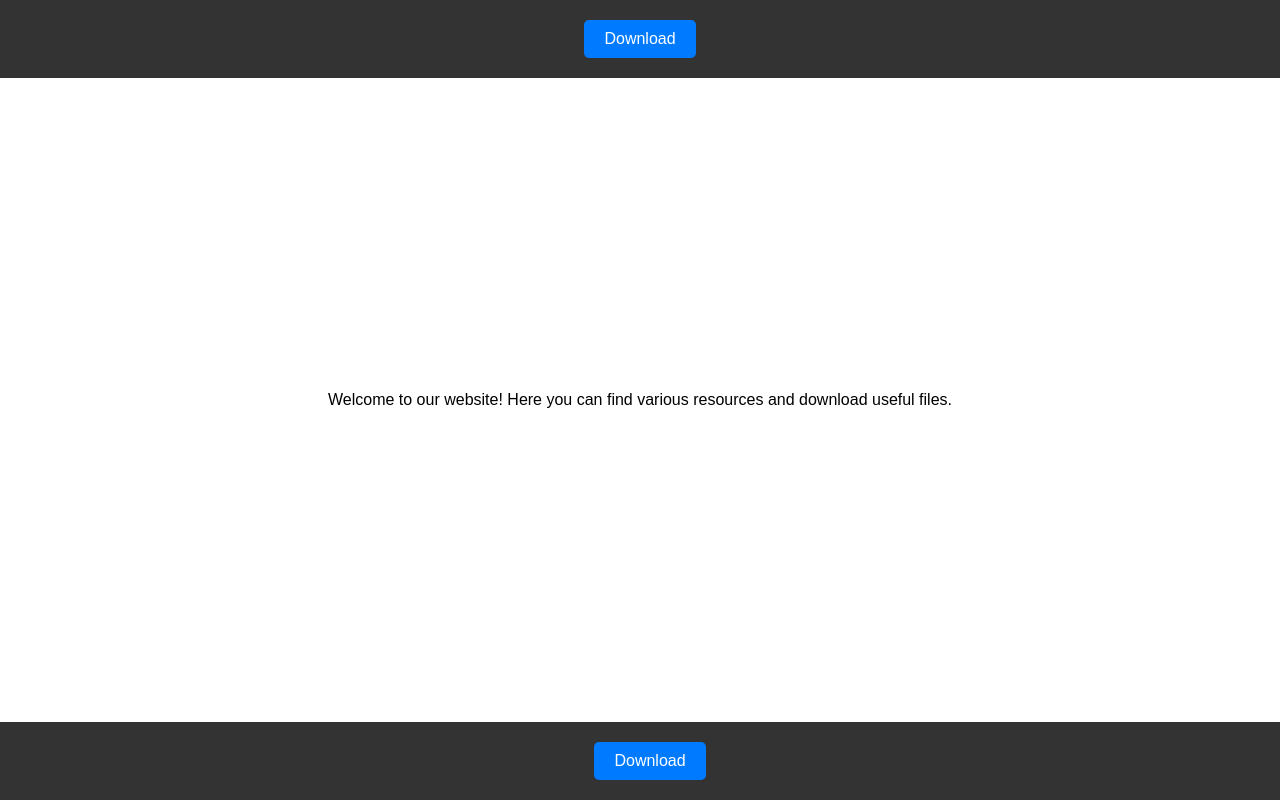
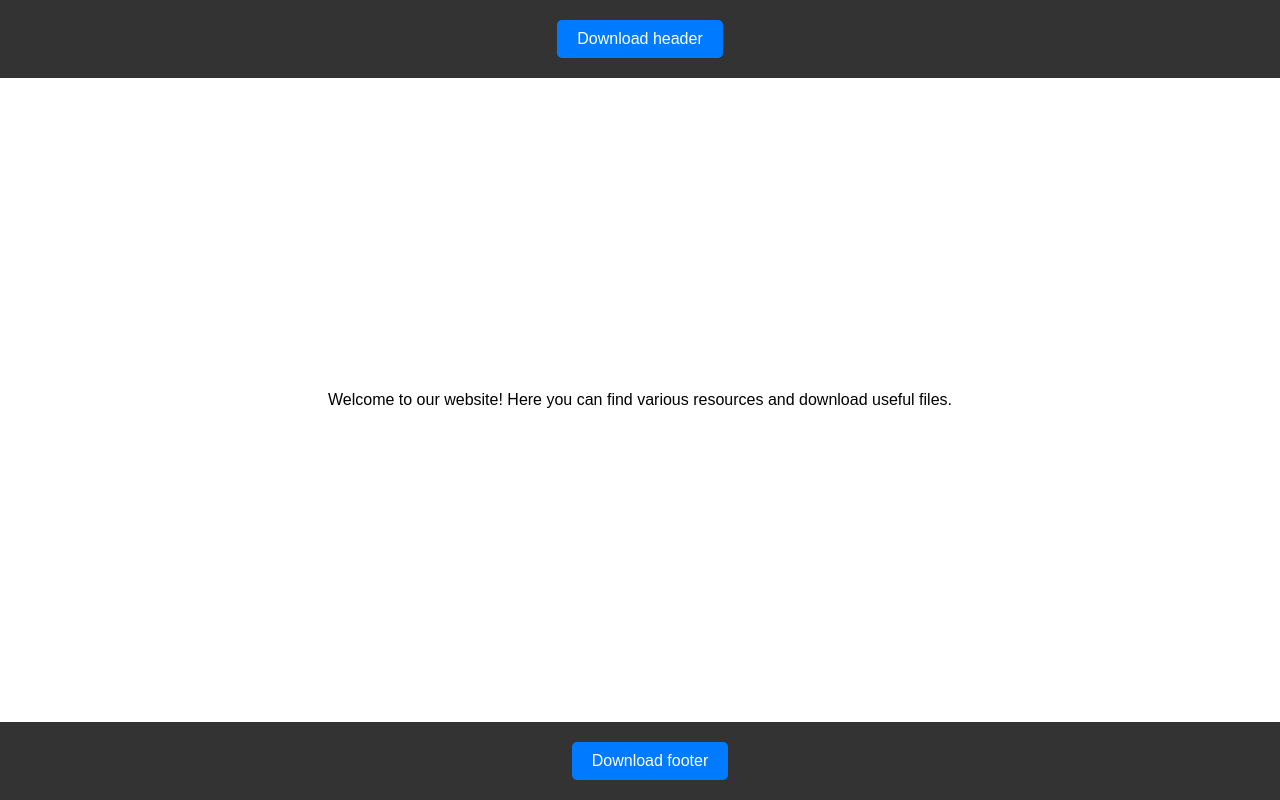
Before and after one commit to posawatji/pure-js-google-tag-manager-example, a plain HTML site: page index.html in a window 1280 px wide. Drawn offline with Linux system fonts and the light colour scheme.

Commit message:
update wording

```diff
--- a/index.html
+++ b/index.html
@@ -73,13 +73,13 @@
   <!-- Content of your website -->
   <div class="wrapper">
     <header>
-      <button class="download" id="download-button-header" onclick="downloadFile()">Download</button>
+      <button class="download" id="download-button-header" onclick="downloadFile()">Download header</button>
     </header>
     <div class="container">
       <p>Welcome to our website! Here you can find various resources and download useful files.</p>
     </div>
     <footer>
-      <button class="download" id="download-button-footer" onclick="downloadFile()">Download</button>
+      <button class="download" id="download-button-footer" onclick="downloadFile()">Download footer</button>
     </footer>
   </div>
   <script>
```
